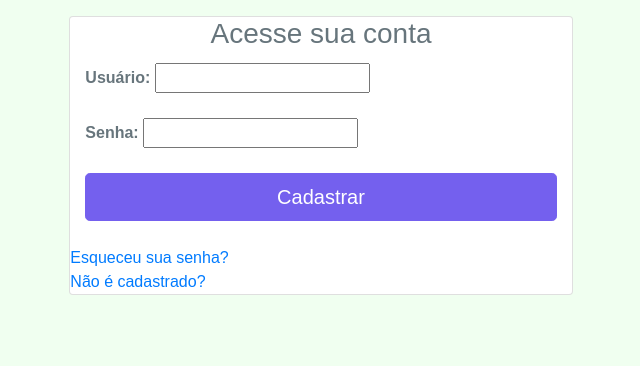
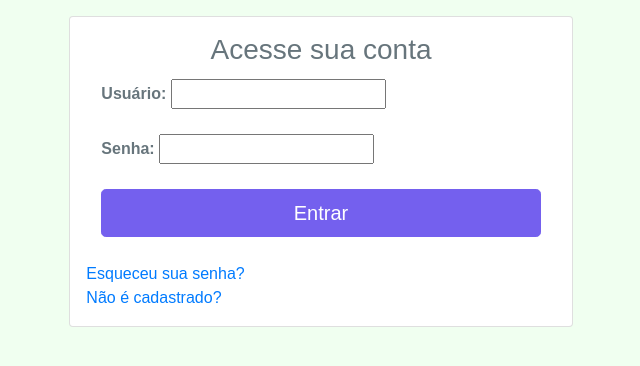
Before and after one commit to VilaAttena/VilaAttenaDjango, a Django app: page /accounts/login/ in a window 1280 px wide. Shown: the part 56-422 px from the top of the page, without its empty margins (319-959 px from the left). Run offline with Django 3.2, Linux system fonts and the light colour scheme; some libraries are stand-ins or nearby versions.

Commit message:
Correções visuais

```diff
--- a/sistema/templates/registration/login.html
+++ b/sistema/templates/registration/login.html
@@ -8,7 +8,7 @@
   <div class="container-fluid py-3">
       <div class="row justify-content-center">
           <div class="col-lg-5 col-xlg-9 col-md-7">
-              <div class="card">
+              <div class="card p-3">
                   <h3 class="card-title m-t-10 text-center">Acesse sua conta</h3>
                   <form class="form-horizontal" method="POST">
                   		{% csrf_token %}
@@ -27,7 +27,7 @@
 	                    </div>
 	                  <div class="form-group">
 	                   	<div class="col-sm-12">
-	                    	<button type="submit" class="btn btn-lg btn-primary btn-block">Cadastrar</button>
+	                    	<button type="submit" class="btn btn-lg btn-primary btn-block">Entrar</button>
 	                    </div>
 	                  </div>
                     <a href="{% url 'url_forgetPassword' %}">Esqueceu sua senha?</a>
```
